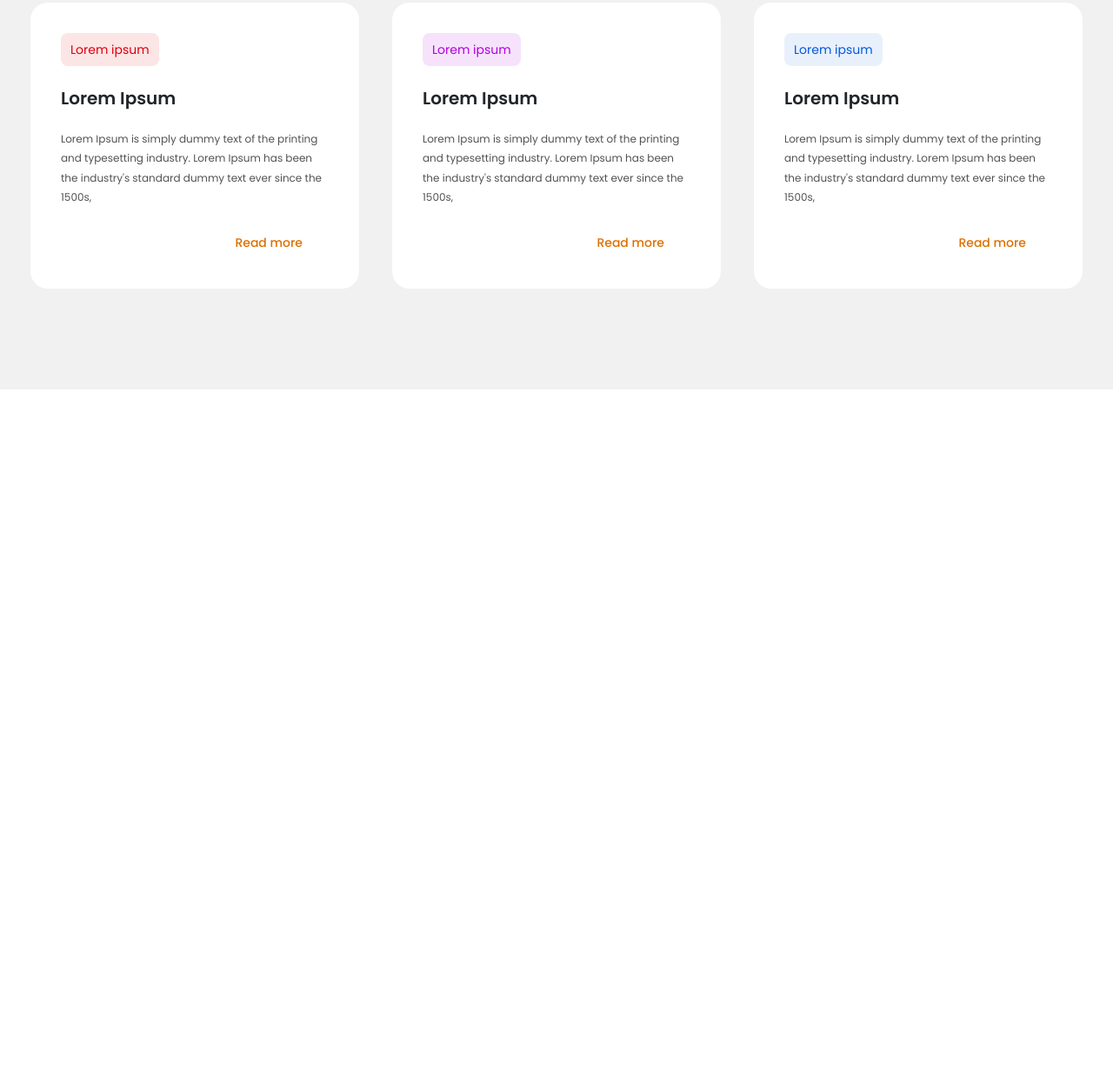
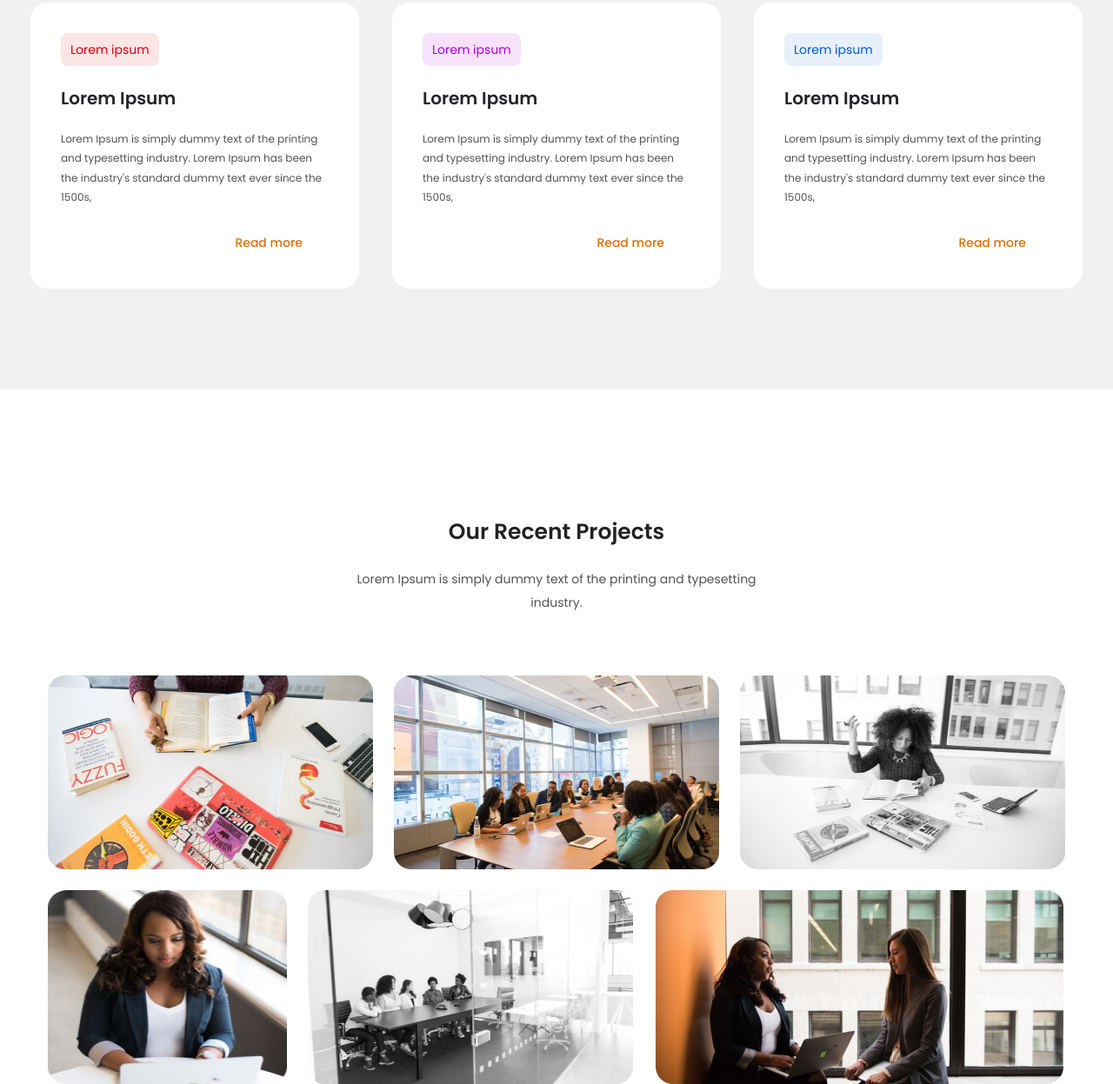
Before and after one commit to shakhbozpro/Digital-Agency, a website: page index.html in a window 1280 px wide. Shown: the part 2926-4173 px from the top of the page at 87% size. Before the commit the page ends 3374 px from the top, so only its background shows below. Drawn offline with nearby package versions, Linux system fonts and the light colour scheme.

Commit message:
Finished section projects with it's responsive and changed some styles in hero.scss

```diff
--- a/index.html
+++ b/index.html
@@ -307,6 +307,73 @@
         </ul>
       </section>
       <!-- News section finish -->
+
+      <!-- Projects section start -->
+      <section class="projects">
+        <div class="news-container">
+          <div>
+            <div class="projects-text-wrapper text-center mx-auto">
+              <h2 class="projects-heading fw-semibold">Our Recent Projects</h2>
+              <p class="projects-desc mb-0">
+                Lorem Ipsum is simply dummy text of the printing and typesetting
+                industry.
+              </p>
+            </div>
+
+            <div class="row gy-4 gx-md-4 gx-md-3">
+              <div class="col-12 col-md-6 col-lg-4">
+                <img
+                  class="img-fluid projects-images d-block mx-auto"
+                  src="images/gridcard1.jpg"
+                  alt="The books in the table"
+                />
+              </div>
+
+              <div class="col-12 col-md-6 col-lg-4">
+                <img
+                  class="img-fluid projects-images d-block mx-auto"
+                  src="images/gridcard2.jpg"
+                  alt="A lot of people in the meeting"
+                />
+              </div>
+
+              <div class="col-12 col-md-6 col-lg-4">
+                <img
+                  class="img-three img-fluid projects-images d-block mx-auto"
+                  src="images/gridcard3.jpg"
+                  alt="The girl reading books"
+                />
+              </div>
+
+              <div class="d-none d-md-block col-md-6 col-lg-3">
+                <img
+                  class="img-four img-fluid projects-images d-block mx-auto"
+                  src="images/gridcard4.jpg"
+                  alt="The girl working with her laptop"
+                />
+              </div>
+
+              <div class="d-none d-md-block col-md-6 col-lg-4">
+                <img
+                  class="img-fluid projects-images d-block mx-auto"
+                  src="images/gridcard5.jpg"
+                  alt="Five puple in the room"
+                />
+              </div>
+
+              <div class="col-12 col-md-6 col-lg-5">
+                <img
+                  class="img-fluid projects-images d-block mx-auto"
+                  src="images/gridcard6.jpg"
+                  alt="Two talking girls near the window"
+                  \
+                />
+              </div>
+            </div>
+          </div>
+        </div>
+      </section>
+      <!-- Projects section finish -->
     </main>
     <!-- Site main finish -->
 
--- a/scss/blocks/_blocks.scss
+++ b/scss/blocks/_blocks.scss
@@ -5,4 +5,5 @@
 @import "details";
 @import "services";
 @import "news";
+@import "projects";
 @import "footer";
--- a/scss/blocks/_hero.scss
+++ b/scss/blocks/_hero.scss
@@ -44,7 +44,7 @@
    }
 }
 
-@include mobile-first (720px) {
+@include mobile-first (768px) {
    .hero {
       padding: 102px 0 106px;
       background-image: url("../../images/hero-bg.svg");
--- /dev/null
+++ b/scss/blocks/_projects.scss
@@ -0,0 +1,66 @@
+/* Project section styles */
+
+.projects {
+   padding-top: 60px;
+}
+
+.projects-text-wrapper {
+   width: 100%;
+   max-width: 497px;
+   margin-bottom: 48px;
+}
+
+.projects-heading {
+   font-size: 20px;
+   line-height: 187.5%;
+   margin-bottom: 23px;
+   color: var(--main-heading-color);
+}
+
+.projects-desc {
+   font-size: 12px;
+   line-height: 187.5%;
+   color: var(--main-text-color);
+}
+
+.projects-images {
+   width: 307px;
+}
+
+@include mobile-first (768px) {
+   .projects {
+      padding-top: 141px;
+   }
+
+   .projects-text-wrapper {
+      margin-bottom: 71px;
+   }
+
+   .projects-heading {
+      font-size: 25px;
+      margin-bottom: 18px;
+   }
+
+   .projects-desc {
+      font-size: 14px;
+   }
+
+   .projects-images {
+      height: 200px;
+   }
+}
+
+@include mobile-first (992px) {
+   .projects-images {
+      width: auto;
+      height: 223px;
+   }
+
+   .img-three {
+      width: 100%;
+   }
+
+   .img-four {
+      width: 100%;
+   }
+}
```
Also changed, not shown: css/main.css, 1 other file.
